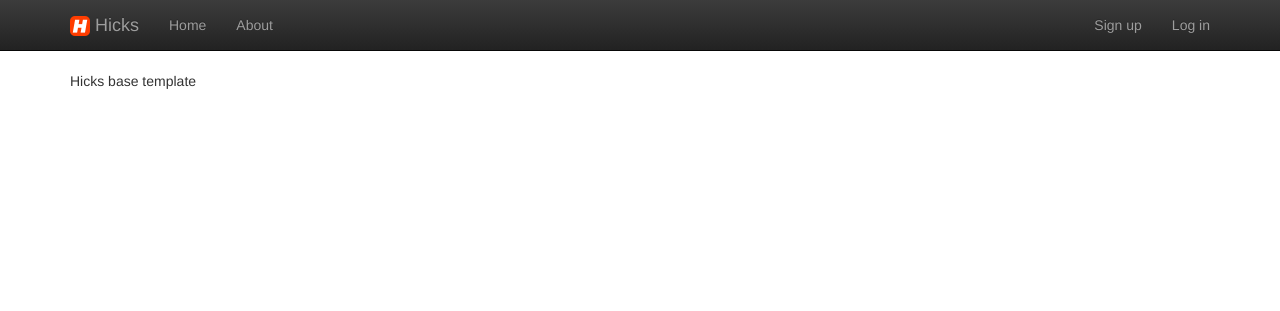
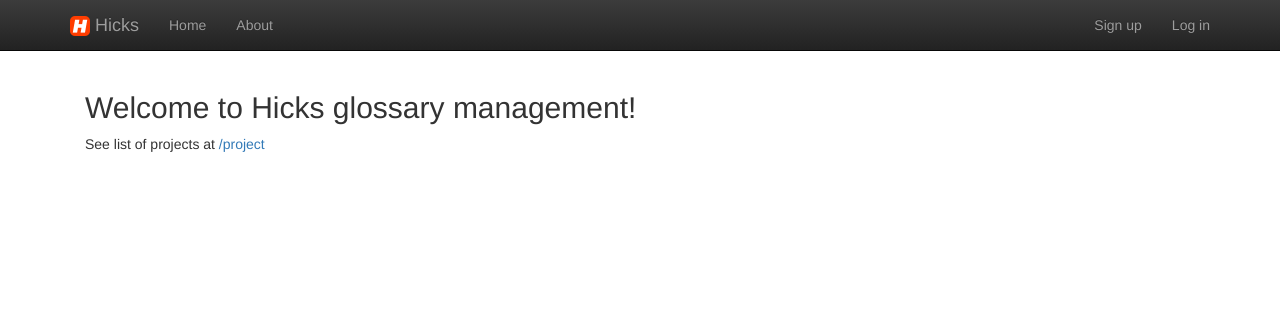
Before and after one commit to sgarrad/hicks, a Django app: page / in a window 1280 px wide. Shown: the top 311 px of the page. Run offline with Django 3.2, Linux system fonts and the light colour scheme; some libraries are stand-ins or nearby versions.

Commit message:
Added default view for projects
Added /project/ URL to base URLs
Added default view to the Hicks glossary
Added project list template
Updated home page to link to the project list

```diff
--- a/CONTRIBUTORS.txt
+++ b/CONTRIBUTORS.txt
@@ -1 +1,2 @@
 Steven Garrad
+Ben Lloyd
--- a/config/urls.py
+++ b/config/urls.py
@@ -45,6 +45,12 @@ urlpatterns = [
           regex=r'^lang/',
           view=include('hicks.hicks_language.urls', namespace='hicks_language'),
           ),
+
+    # hicks_glossary
+    url(  # /project/
+          regex=r'^project/',
+          view=include('hicks.hicks_glossary.urls', namespace='hicks_glossary'),
+          ),
 ]
 
 if settings.DEBUG:
--- /dev/null
+++ b/hicks/hicks_glossary/urls.py
@@ -0,0 +1,12 @@
+from django.conf.urls import url
+
+from . import views
+
+urlpatterns = [
+    # URL pattern for the ProjectListView
+    url(
+        regex=r'^$',
+        view=views.ProjectListView.as_view(),
+        name='list'
+    ),
+]
--- a/hicks/templates/pages/home.html
+++ b/hicks/templates/pages/home.html
@@ -1 +1,10 @@
 {% extends "base.html" %}
+
+{% block content %}
+    <div class="container">
+        <h2>Welcome to Hicks glossary management!</h2>
+
+        <p>See list of projects at <a href="{% url 'hicks_glossary:list' %}">/project</a></p>
+    </div>
+
+{% endblock content %}
```
Also changed, not shown: hicks/hicks_glossary/views.py (+8 -2 lines), hicks/templates/hicks_glossary/project_list.html (added, +18 -0 lines).
